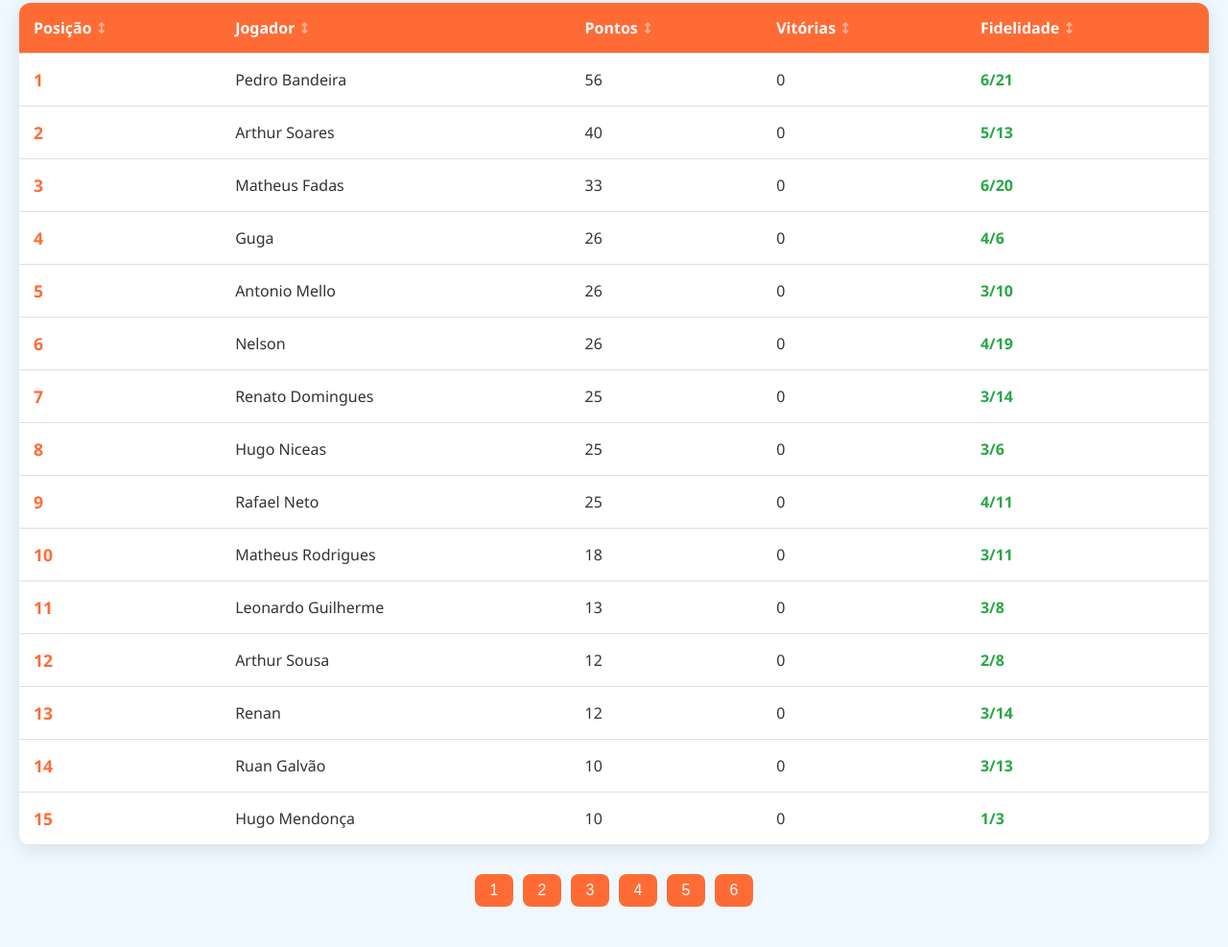
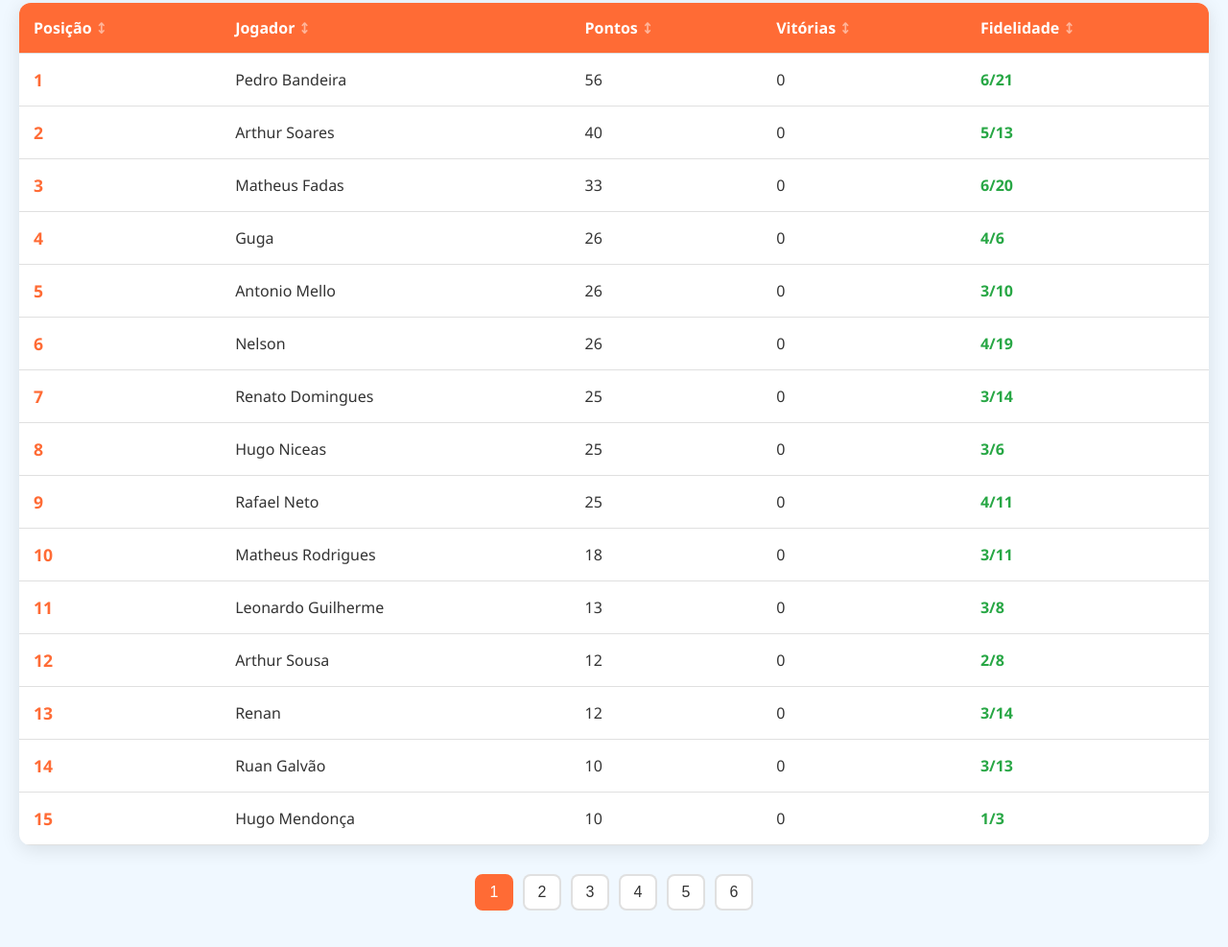
Before and after one commit to RtorresDefault/ranking-pokemon, a plain HTML site: page index.html in a window 1280 px wide. Shown: the part 1388-2375 px from the top of the page at 96% size. Drawn offline with Linux system fonts and the light colour scheme.

Commit message:
Melhorar botões de paginação: página ativa em destaque, outras com fundo branco e borda

```diff
--- a/css/style.css
+++ b/css/style.css
@@ -272,10 +272,23 @@ tr:hover {
 .page-btn {
     padding: 8px 12px;
     min-width: 40px;
+    background: var(--card);
+    color: var(--text);
+    border: 2px solid var(--border);
+    border-radius: 8px;
+    cursor: pointer;
+    transition: all 0.3s;
+}
+
+.page-btn:hover {
+    background: var(--hover);
+    border-color: var(--accent);
 }
 
 .page-active {
     background: var(--accent) !important;
+    color: white !important;
+    border-color: var(--accent) !important;
 }
 
 @media (max-width: 768px) {
```
